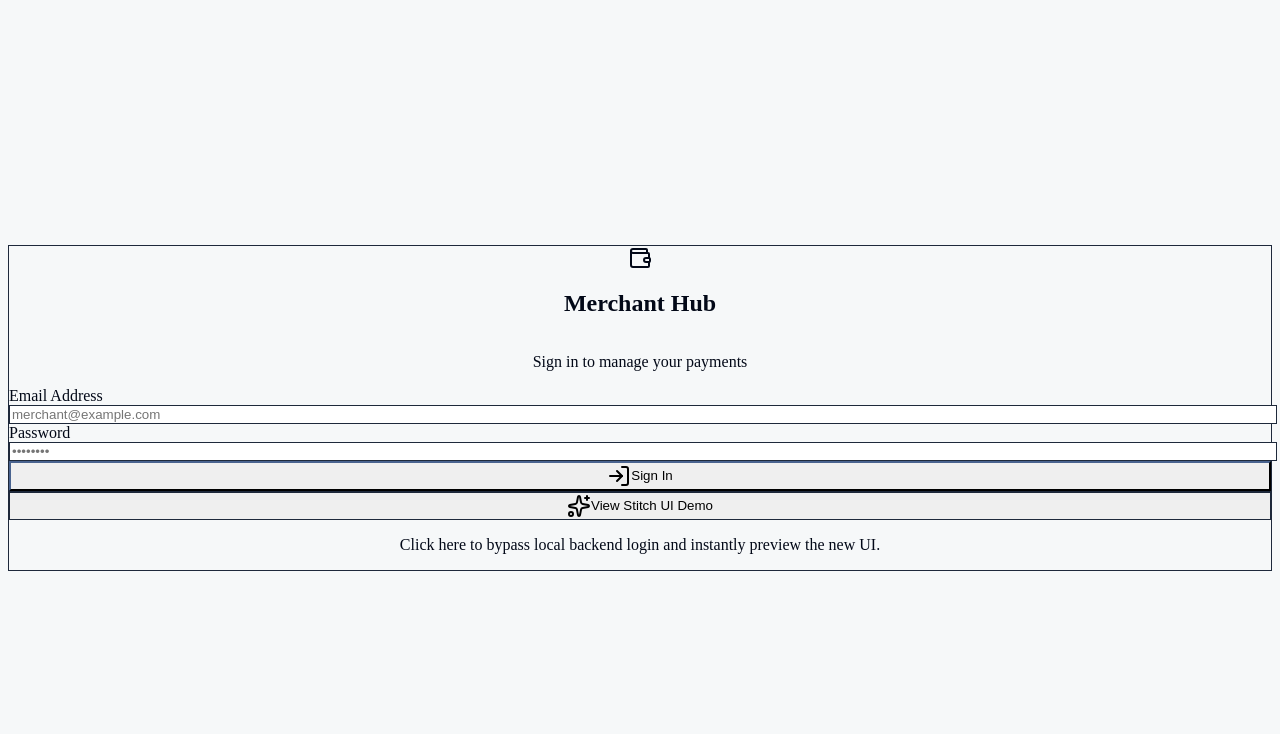
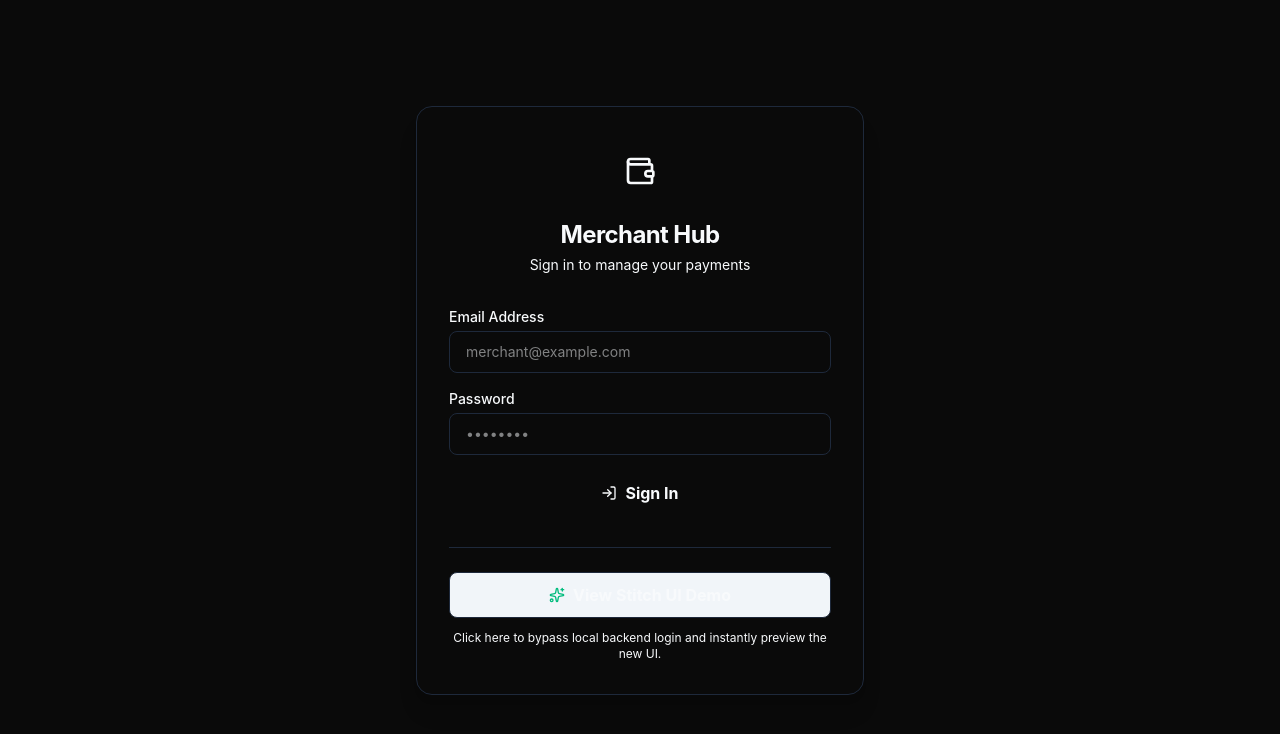
Before and after one commit to marerwis/merchant-dashboard, a React (Vite) app: page / in a window 1280 px wide. Shown: the top 734 px of the page. Built offline with nearby package versions, Linux system fonts and the light colour scheme; no server answers.

Commit message:
Fix Vercel Deployment: Add SPA routing and upgrade to Tailwind v4 directives

```diff
--- a/index.html
+++ b/index.html
@@ -1,6 +1,7 @@
 <!doctype html>
-<html lang="en">
+<html lang="en" class="dark">
   <head>
+    <link href="https://fonts.googleapis.com/css2?family=Manrope:wght@200;300;400;500;600;700;800&display=swap" rel="stylesheet"/>
     <meta charset="UTF-8" />
     <link rel="icon" type="image/svg+xml" href="/vite.svg" />
     <meta name="viewport" content="width=device-width, initial-scale=1.0" />
--- a/postcss.config.js
+++ /dev/null
@@ -1,5 +0,0 @@
-export default {
-    plugins: {
-        "@tailwindcss/postcss": {},
-    },
-}
--- a/src/index.css
+++ b/src/index.css
@@ -1,6 +1,7 @@
-@tailwind base;
-@tailwind components;
-@tailwind utilities;
+@import "tailwindcss";
+
+@source "./index.html";
+@source "./src/**/*.{js,ts,jsx,tsx}";
 
 @layer base {
   :root {
--- a/tailwind.config.js
+++ /dev/null
@@ -1,52 +0,0 @@
-/** @type {import('tailwindcss').Config} */
-export default {
-    content: [
-        "./index.html",
-        "./src/**/*.{js,ts,jsx,tsx}",
-    ],
-    theme: {
-        extend: {
-            colors: {
-                border: "hsl(var(--border))",
-                input: "hsl(var(--input))",
-                ring: "hsl(var(--ring))",
-                background: "hsl(var(--background))",
-                foreground: "hsl(var(--foreground))",
-                primary: {
-                    DEFAULT: "hsl(var(--primary))",
-                    foreground: "hsl(var(--primary-foreground))",
-                },
-                secondary: {
-                    DEFAULT: "hsl(var(--secondary))",
-                    foreground: "hsl(var(--secondary-foreground))",
-                },
-                destructive: {
-                    DEFAULT: "hsl(var(--destructive))",
-                    foreground: "hsl(var(--destructive-foreground))",
-                },
-                muted: {
-                    DEFAULT: "hsl(var(--muted))",
-                    foreground: "hsl(var(--muted-foreground))",
-                },
-                accent: {
-                    DEFAULT: "hsl(var(--accent))",
-                    foreground: "hsl(var(--accent-foreground))",
-                },
-                popover: {
-                    DEFAULT: "hsl(var(--popover))",
-                    foreground: "hsl(var(--popover-foreground))",
-                },
-                card: {
-                    DEFAULT: "hsl(var(--card))",
-                    foreground: "hsl(var(--card-foreground))",
-                },
-            },
-            borderRadius: {
-                lg: "var(--radius)",
-                md: "calc(var(--radius) - 2px)",
-                sm: "calc(var(--radius) - 4px)",
-            },
-        },
-    },
-    plugins: [],
-}
```
Also changed, not shown: vercel.json (added).
